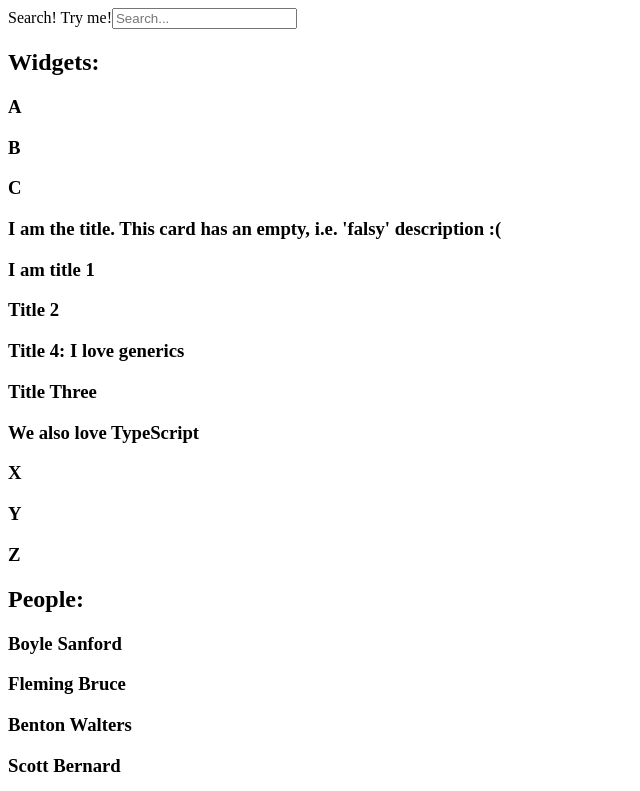
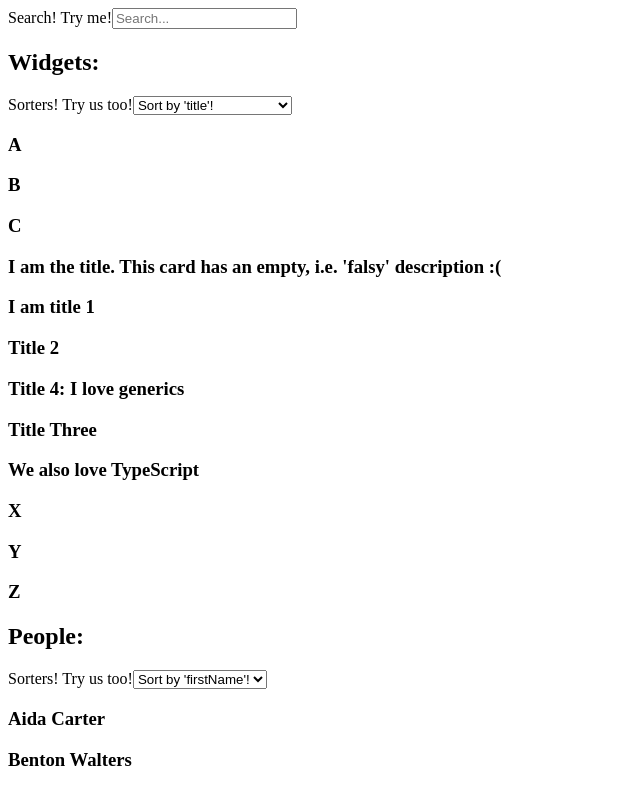
Before and after one commit to princefishthrower/react-typescript-course-generic-search-sort-filter, a React (Create React App) app: page / in a window 1280 px wide. Shown: the top 791 px of the page, without its empty margins (0-640 px from the left). Built offline with nearby package versions, Linux system fonts and the light colour scheme.

Commit message:
UI component for sorters created!

```diff
--- a/src/App.tsx
+++ b/src/App.tsx
@@ -4,8 +4,14 @@ import people from "./mock-data/people";
 import genericSearch from "./utils/genericSearch";
 import { SearchInput } from "./components/SearchInput";
 import genericSort from "./utils/genericSort";
+import IWidget from "./interfaces/IWidget";
+import IProperty from "./interfaces/IProperty";
+import IPerson from "./interfaces/IPerson";
+import { Sorters } from "./components/Sorters";
 function App() {
   const [query, setQuery] = useState<string>("");
+  const [widgetSortProperty, setWidgetSortProperty] = useState<IProperty<IWidget>>({ property: "title" })
+  const [peopleSortProperty, setPeopleSortProperty] = useState<IProperty<IPerson>>({ property: "firstName" })
   return (
     <>
       <SearchInput
@@ -14,15 +20,21 @@ function App() {
         }}
       />
       <h2>Widgets:</h2>
+      <Sorters setProperty={(property) => {
+        setWidgetSortProperty({property})
+      }} object={widgets[0]}/>
       {widgets
         .filter((widget) =>
           genericSearch(widget, ["title", "description"], query, false)
         )
-        .sort((a, b) => genericSort(a, b, "title"))
+        .sort((a, b) => genericSort(a, b, widgetSortProperty.property))
         .map((widget) => {
           return <h3>{widget.title}</h3>;
         })}
       <h2>People:</h2>
+      <Sorters setProperty={(property) => {
+        setPeopleSortProperty({property})
+      }} object={people[0]}/>
       {people
         .filter((person) =>
           genericSearch(
@@ -32,6 +44,7 @@ function App() {
             false
           )
         )
+        .sort((a, b) => genericSort(a, b, peopleSortProperty.property))
         .map((person) => {
           return (
             <h3>
--- /dev/null
+++ b/src/components/Sorters.tsx
@@ -0,0 +1,28 @@
+import * as React from "react";
+
+export interface ISortersProps<T> {
+  object: T;
+  setProperty: (property: keyof T) => void;
+}
+
+export function Sorters<T>(props: ISortersProps<T>) {
+  const { object, setProperty } = props;
+  return (
+    <>
+      <label htmlFor="sorters" className="mt-3">
+        Sorters! Try us too!
+      </label>
+      <select id="sorters" className="custom-select" onChange={(event) => {
+          setProperty(event.target.value as any)
+      }}>
+        {Object.keys(object).map((key) => {
+          return (
+            <option key={key} value={key}>
+              Sort by '{key}'!
+            </option>
+          );
+        })}
+      </select>
+    </>
+  );
+}
--- /dev/null
+++ b/src/interfaces/IProperty.ts
@@ -0,0 +1,3 @@
+export default interface IProperty<T> {
+    property: keyof T;
+}
```
Also changed, not shown: 1 other file (tests, documents, lock files or other folders).
